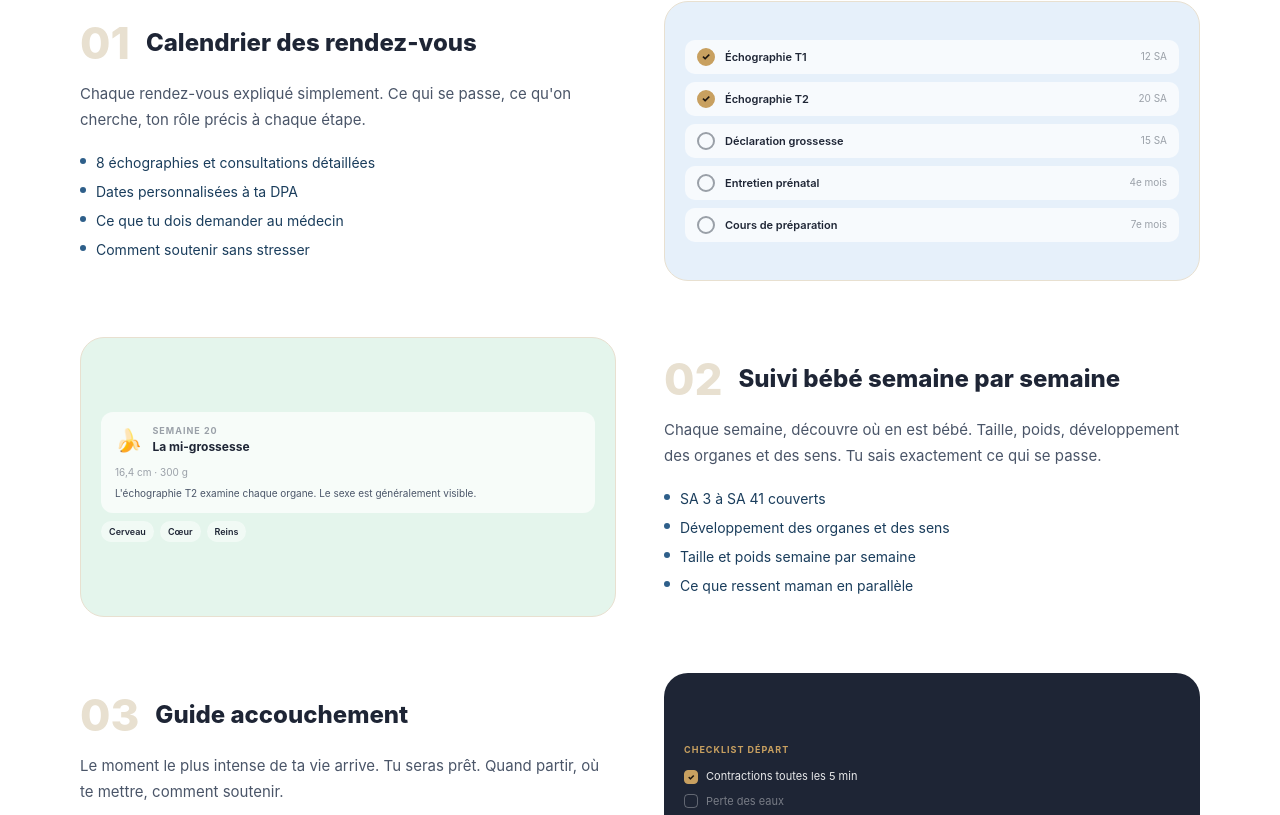
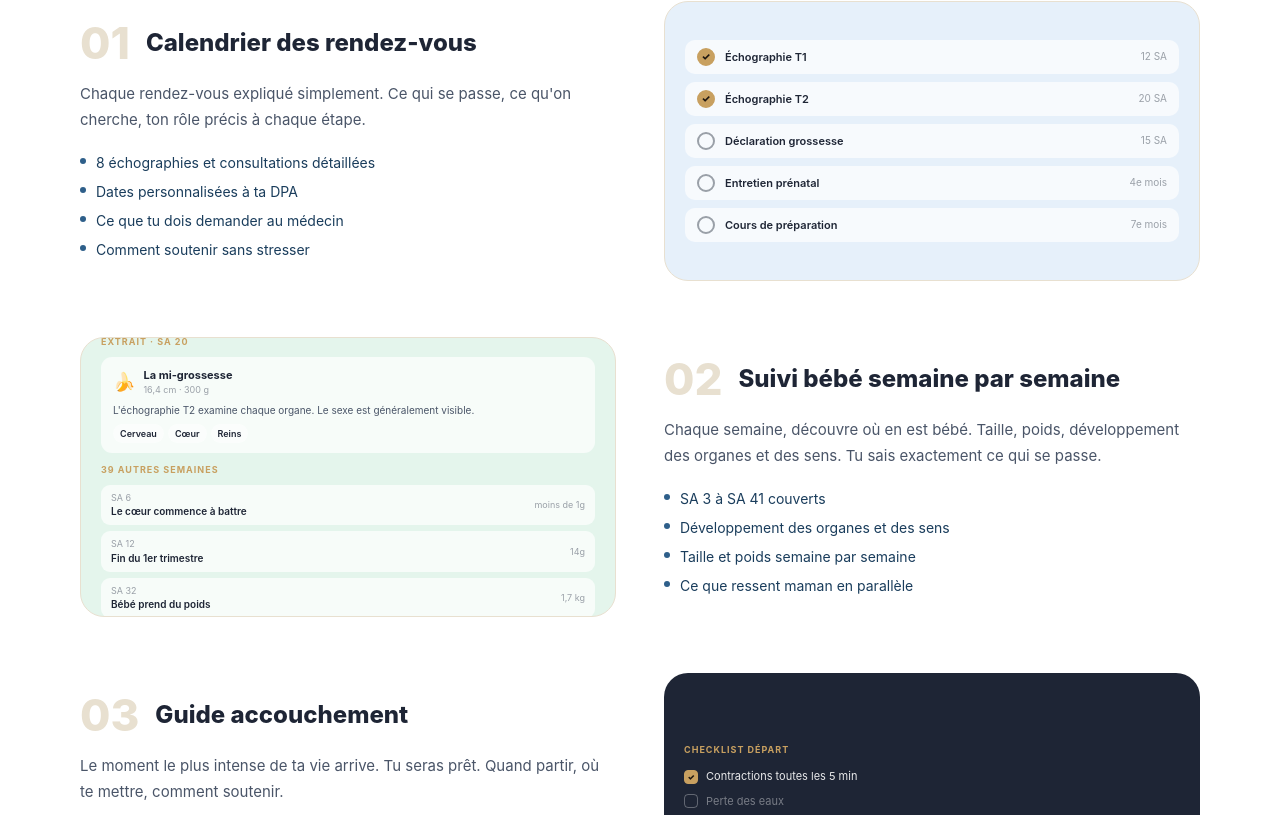
Before and after one commit to Julproject/dadup, a Next.js app: page /inclus in a window 1280 px wide. Shown: the part 476-1291 px from the top of the page. Built offline with nearby package versions, Linux system fonts and the light colour scheme.

Commit message:
Update page.tsx

```diff
--- a/app/inclus/page.tsx
+++ b/app/inclus/page.tsx
@@ -78,25 +78,39 @@ function ModulePreview({ num, dark }: { num: string; dark: boolean }) {
   );
 
   if (num === '02') return (
-    <div style={{width:'100%', display:'flex', flexDirection:'column', gap:'8px'}}>
-      <div style={{background:cardBg, borderRadius:'12px', padding:'12px 14px'}}>
-        <div style={{display:'flex', alignItems:'center', gap:'10px', marginBottom:'8px'}}>
-          <span style={{fontSize:'22px'}}>🍌</span>
+    <div style={{width:'100%', display:'flex', flexDirection:'column', gap:'6px'}}>
+      <p style={{color:gold, fontSize:'9px', fontWeight:700, letterSpacing:'1px', margin:'0 0 2px'}}>EXTRAIT · SA 20</p>
+      <div style={{background:cardBg, borderRadius:'11px', padding:'10px 12px'}}>
+        <div style={{display:'flex', alignItems:'center', gap:'8px', marginBottom:'6px'}}>
+          <span style={{fontSize:'18px'}}>🍌</span>
           <div>
-            <p style={{color:subColor, fontSize:'9px', fontWeight:700, letterSpacing:'1px', margin:0}}>SEMAINE 20</p>
-            <p style={{color:textColor, fontSize:'12px', fontWeight:700, margin:0}}>La mi-grossesse</p>
+            <p style={{color:textColor, fontSize:'11px', fontWeight:700, margin:0}}>La mi-grossesse</p>
+            <p style={{color:subColor, fontSize:'9px', margin:0}}>16,4 cm · 300 g</p>
           </div>
         </div>
-        <p style={{color:subColor, fontSize:'10px', margin:'0 0 6px'}}>16,4 cm · 300 g</p>
-        <p style={{color:dark ? 'rgba(255,255,255,0.6)' : '#4a5568', fontSize:'10px', lineHeight:1.5, margin:0}}>
+        <p style={{color:dark ? 'rgba(255,255,255,0.6)' : '#4a5568', fontSize:'10px', lineHeight:1.5, margin:'0 0 6px'}}>
           L'échographie T2 examine chaque organe. Le sexe est généralement visible.
         </p>
+        <div style={{display:'flex', gap:'4px', flexWrap:'wrap'}}>
+          {['Cerveau', 'Cœur', 'Reins'].map(o => (
+            <span key={o} style={{background:dark ? 'rgba(255,255,255,0.1)' : 'rgba(255,255,255,0.5)', color:textColor, fontSize:'9px', fontWeight:600, padding:'3px 7px', borderRadius:'20px'}}>{o}</span>
+          ))}
+        </div>
       </div>
-      <div style={{display:'flex', gap:'6px'}}>
-        {['Cerveau', 'Cœur', 'Reins'].map(o => (
-          <span key={o} style={{background:dark ? 'rgba(255,255,255,0.1)' : 'rgba(255,255,255,0.5)', color:textColor, fontSize:'9px', fontWeight:600, padding:'4px 8px', borderRadius:'20px'}}>{o}</span>
-        ))}
-      </div>
+      <p style={{color:gold, fontSize:'9px', fontWeight:700, letterSpacing:'1px', margin:'4px 0 2px'}}>39 AUTRES SEMAINES</p>
+      {[
+        {sa:'SA 6', titre:'Le cœur commence à battre', poids:'moins de 1g'},
+        {sa:'SA 12', titre:'Fin du 1er trimestre', poids:'14g'},
+        {sa:'SA 32', titre:'Bébé prend du poids', poids:'1,7 kg'},
+      ].map((s, i) => (
+        <div key={i} style={{background:cardBg, borderRadius:'9px', padding:'6px 10px', display:'flex', justifyContent:'space-between', alignItems:'center'}}>
+          <div>
+            <p style={{color:subColor, fontSize:'9px', margin:0}}>{s.sa}</p>
+            <p style={{color:textColor, fontSize:'10px', fontWeight:600, margin:0}}>{s.titre}</p>
+          </div>
+          <span style={{color:subColor, fontSize:'9px'}}>{s.poids}</span>
+        </div>
+      ))}
     </div>
   );
 
```
